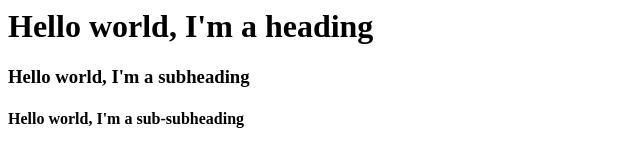
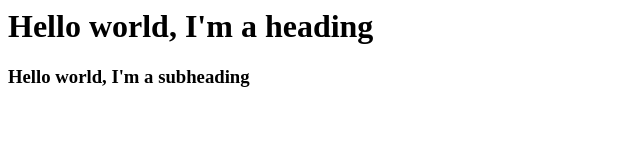
Before and after one commit to Abnerdotel/PrimerParcialElectiva2, a website: page src/index.html in a window 1280 px wide. Shown: the whole page, without its empty margins (0-640 px from the left). Drawn offline with Linux system fonts and the light colour scheme.

Commit message:
"h4 deleted"

```diff
--- a/src/index.html
+++ b/src/index.html
@@ -1,5 +1,3 @@
 <h1> Hello world, I'm a heading </h1>
 
 <h3>  Hello world, I'm a subheading </h3>
-
-<h4>   Hello world, I'm a sub-subheading </h4>
```
